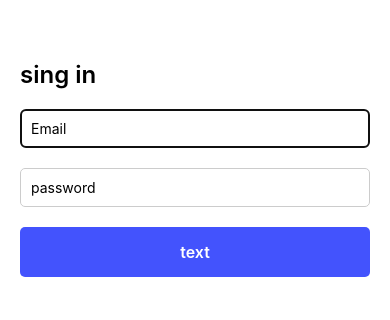
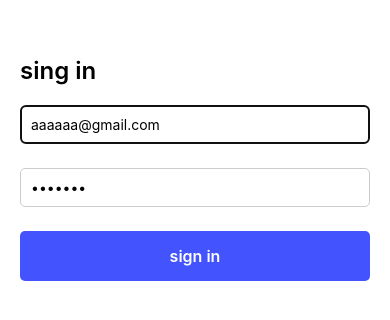
Before and after one commit to by-3/my-frist-react-native-app, a React Native app: screen / in a window 390 px wide. Shown: the part 254-574 px from the top of the page. Built offline with nearby package versions, Linux system fonts and the light colour scheme.

Commit message:
frist 1:17 maint'

```diff
--- a/App.tsx
+++ b/App.tsx
@@ -2,21 +2,35 @@ import { StatusBar } from 'expo-status-bar';
 import {
   StyleSheet,
   Text,
-  Pressable,
   KeyboardAvoidingView,
   Platform,
+  View,
 } from 'react-native';
 import CustomInput from './src/components/CustomInput';
-import React from 'react';
 import CustomButton from './src/components/CustomButton';
+import { useForm } from 'react-hook-form';
 
 export default function App() {
+  const onSignIn = (data: any)=>{
+    console.log('press',data);
+  }
+
+  const { control, handleSubmit}  = useForm({
+    defaultValues: {
+      email: 'aaaaaa@gmail.com',
+      password: 'aaa1aaa'
+    }
+  });
+
   return (
     <KeyboardAvoidingView behavior={Platform.OS === 'ios' ? 'padding' : 'height'} style={styles.container}>
       <Text style={styles.title}>sing in</Text>
 
+      <View style={styles.form}>
         <CustomInput
           placeholder='Email'
+          name='email'
+          control={control}
           autoFocus
           autoCapitalize='none'
           keyboardType='email-address'
@@ -24,9 +38,15 @@ export default function App() {
           autoCorrect={false}
         />
 
-      <CustomInput placeholder='password' secureTextEntry/>
+        <CustomInput
+          name='password'
+          control={control}
+          placeholder='password'
+          secureTextEntry
+        />
 
-      <CustomButton onPress={() => {console.log('press');}} text='sign in' />
+        <CustomButton onPress={handleSubmit(onSignIn)} text='sign in' />
+      </View>
 
       <StatusBar style="auto" />
     </KeyboardAvoidingView>
@@ -45,4 +65,7 @@ const styles = StyleSheet.create({
     fontSize: 24,
     fontWeight: 600,
   },
+  form: {
+    gap: 20,
+  }
 });
--- a/package.json
+++ b/package.json
@@ -12,6 +12,7 @@
     "expo": "~53.0.22",
     "expo-status-bar": "~2.2.3",
     "react": "19.0.0",
+    "react-hook-form": "^7.62.0",
     "react-native": "0.79.6"
   },
   "devDependencies": {
--- a/src/components/CustomButton.tsx
+++ b/src/components/CustomButton.tsx
@@ -14,7 +14,7 @@ export default function CustomButton( {text, ...props}: CustomButtonProps) {
         <Pressable
                 {...props}
                 style={styles.button}>
-                <Text style={styles.textbutton}>text</Text>
+                <Text style={styles.textbutton}>{text}</Text>
         </Pressable>
     )
 }
--- a/src/components/CustomInput.tsx
+++ b/src/components/CustomInput.tsx
@@ -1,22 +1,53 @@
 import {
   StyleSheet,
   TextInput,
-  TextInputProps
+  TextInputProps,
+  Text,
+  View
 } from 'react-native';
+import { Controller } from 'react-hook-form';
 
-type CustomInputProps = {} & TextInputProps
+type CustomInputProps = {
+  control: any;
+  name: string;
+} & TextInputProps
 
-export default function CustomInput(props: CustomInputProps) {
+export default function CustomInput({control, name, ...props}: CustomInputProps) {
     return (
-        <TextInput {...props} style={[styles.input, props.style]}/>
+      <Controller
+        control={control}
+        name={name}
+        rules={{required: "This Field Is Required"}}
+        render={({
+          field: {value, onChange, onBlur},
+          fieldState: {error},
+          }) => (
+            <View style={styles.container}>
+              <TextInput
+                {...props}
+                value={value}
+                onChangeText={onChange}
+                onBlur={onBlur}
+                style={[styles.input, props.style]}
+              />
+              <Text style={styles.error} >{error?.message}</Text>
+            </View>
+        )}
+      />
     )
 }
 
 const styles = StyleSheet.create({
+  container: {
+    gap: 4,
+  },
   input: {
     borderWidth: 1,
     padding: 10,
     borderRadius: 5,
     borderColor: '#ccc'
+  },
+  error: {
+    color: 'crimson',
   }
 });
```
Also changed, not shown: 1 other file (tests, documents, lock files or other folders). Lines whose indentation alone changed are shown as unchanged.
